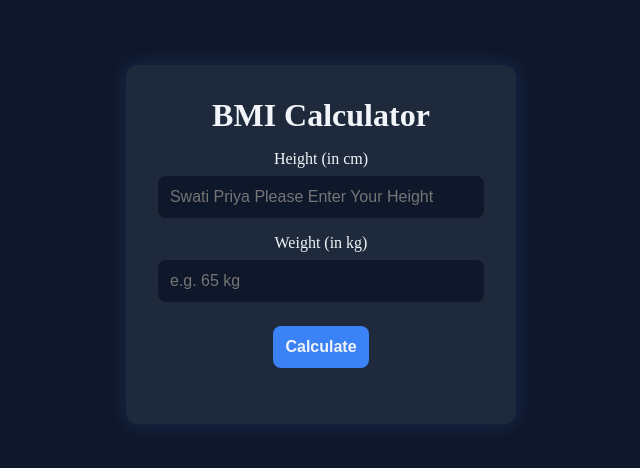
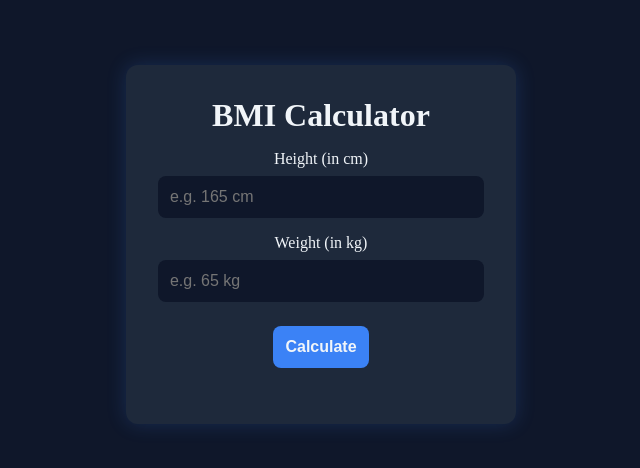
Before and after one commit to conceptEdu/mernBeginerProjects, a React (Vite) app in the folder my-react-bmiApp/: page / in a window 1280 px wide. Shown: the part 156-624 px from the top of the page, without its empty margins (319-959 px from the left). Built offline with nearby package versions, Linux system fonts and the light colour scheme.

Commit message:
Update App.jsx

```diff
--- a/my-react-bmiApp/src/App.jsx
+++ b/my-react-bmiApp/src/App.jsx
@@ -32,7 +32,7 @@ const App = () => {
         <input
         type='number'
         id='height'
-        placeholder='Swati Priya Please Enter Your Height'
+        placeholder='e.g. 165 cm'
         value={height}
         onChange={(e)=>setHeight(e.target.value)}
         />
```
